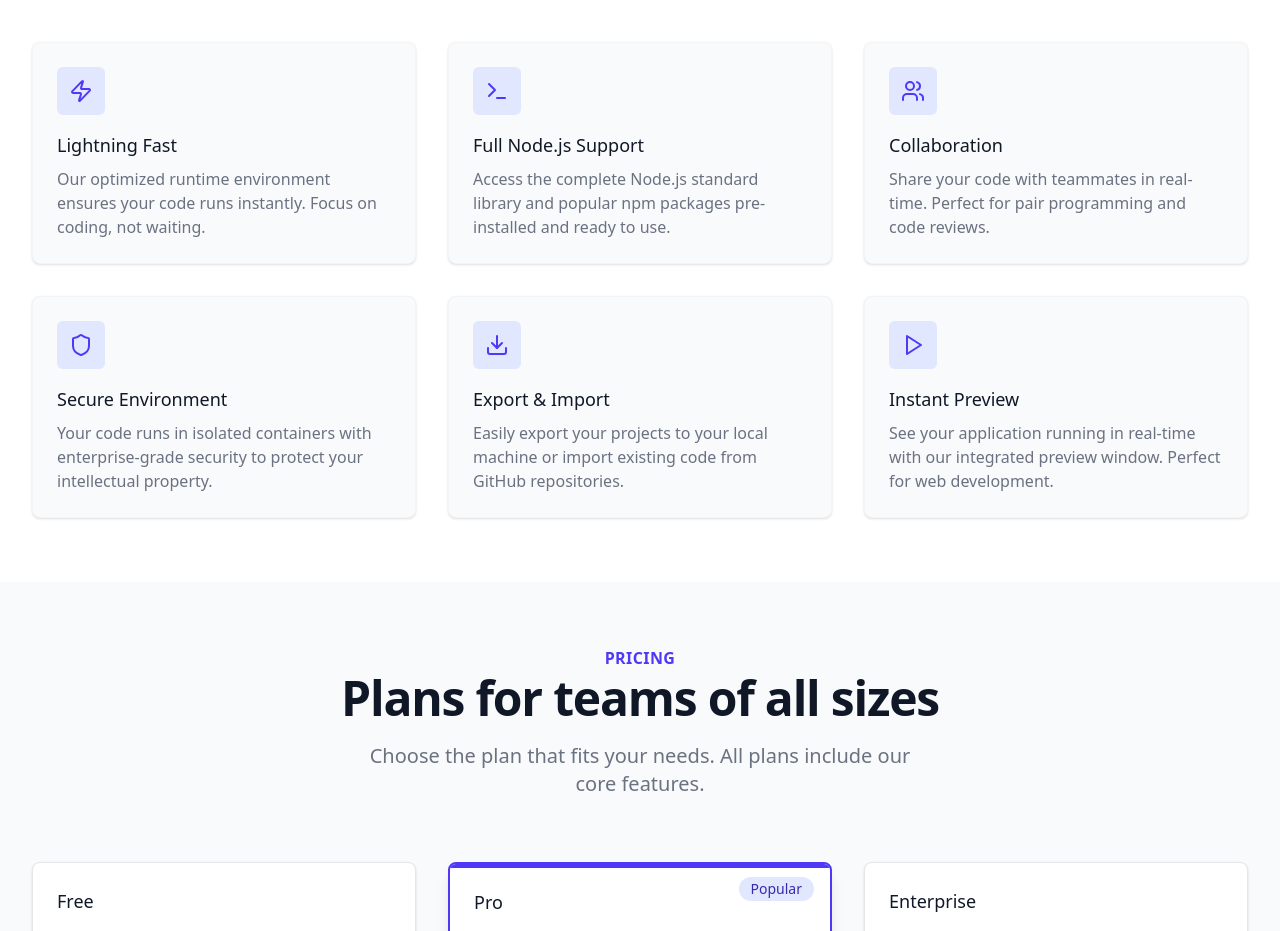
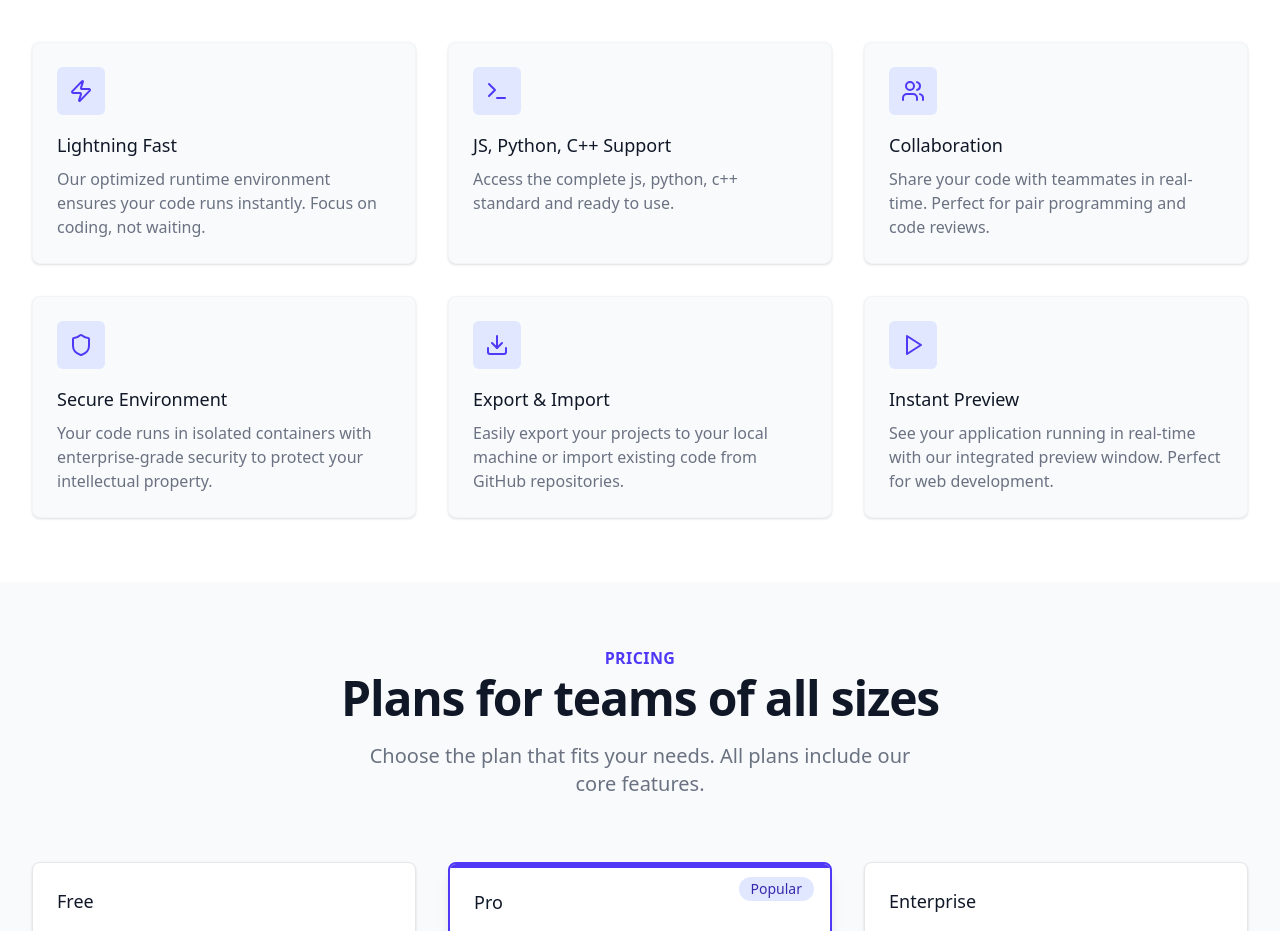
Before and after one commit to santanu0101/Code-Craft, a React (Vite) app in the folder leet/: page / in a window 1280 px wide. Shown: the part 860-1791 px from the top of the page. Built offline with nearby package versions, Linux system fonts and the light colour scheme.

Commit message:
add short thing

```diff
--- a/leet/src/components/Home.jsx
+++ b/leet/src/components/Home.jsx
@@ -157,9 +157,9 @@ app.listen(3000, () => {
                 <div className="w-12 h-12 rounded-md bg-indigo-100 flex items-center justify-center mb-4">
                   <Terminal className="h-6 w-6 text-indigo-600" />
                 </div>
-                <h3 className="text-lg font-medium text-gray-900 mb-2">Full Node.js Support</h3>
+                <h3 className="text-lg font-medium text-gray-900 mb-2"> JS, Python, C++ Support</h3>
                 <p className="text-gray-500">
-                  Access the complete Node.js standard library and popular npm packages pre-installed and ready to use.
+                  Access the complete js, python, c++ standard and ready to use.
                 </p>
               </div>
 
```
